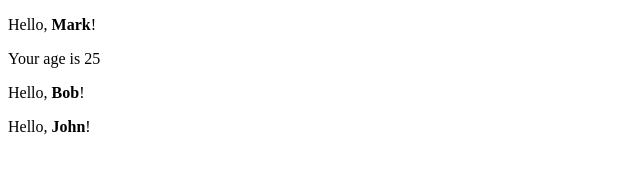
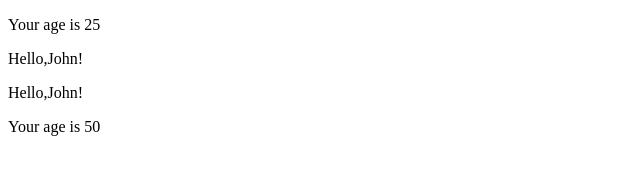
Before and after one commit to MAugelli/react-exercises, a JavaScript app: page / in a window 1280 px wide. Shown: the top 186 px of the page, without its empty margins (0-640 px from the left). Built offline with nearby package versions, Linux system fonts and the light colour scheme.

Commit message:
conditional-rendering-04

```diff
--- a/src/App.js
+++ b/src/App.js
@@ -1,14 +1,14 @@
 import Welcome from "./components/Welcome";
 
 const App = () => {
-  return ( <div>
-    {/* visibili entrambi i componenti Welcome e Age */}
-     <Welcome name={<strong>Mark</strong>} age={25} />
-     {/* visibile solo il componente Welcome */}
-     <Welcome name={<strong>Bob</strong>} age={15}/>
-      {/* visibile solo il componente Welcome */}
-      <Welcome name={<strong>John</strong>} age={70}/>
-  </div> );
+  return (<div>
+    {/* visibile solo il componente Age */}
+    <Welcome name={"Mark"} age={25} />
+    {/* visibile solo il componente Welcome */}
+    <Welcome name={"John"} age={70} />
+    {/* visibili tutti i componenti */}
+    <Welcome name={"John"} age={50} />
+  </div>);
 }
 
 export default App;
--- a/src/components/Welcome.js
+++ b/src/components/Welcome.js
@@ -2,7 +2,7 @@ import Age from "./Age";
 
 function Welcome(props){
     return (<div>
-        <p>Hello, {props.name}!</p>
+        {props.name==="John" && <p>Hello,{props.name}!</p>}
         {props.age>18 && props.age<65 && <Age age={props.age}/> }
     </div>
     );
```
